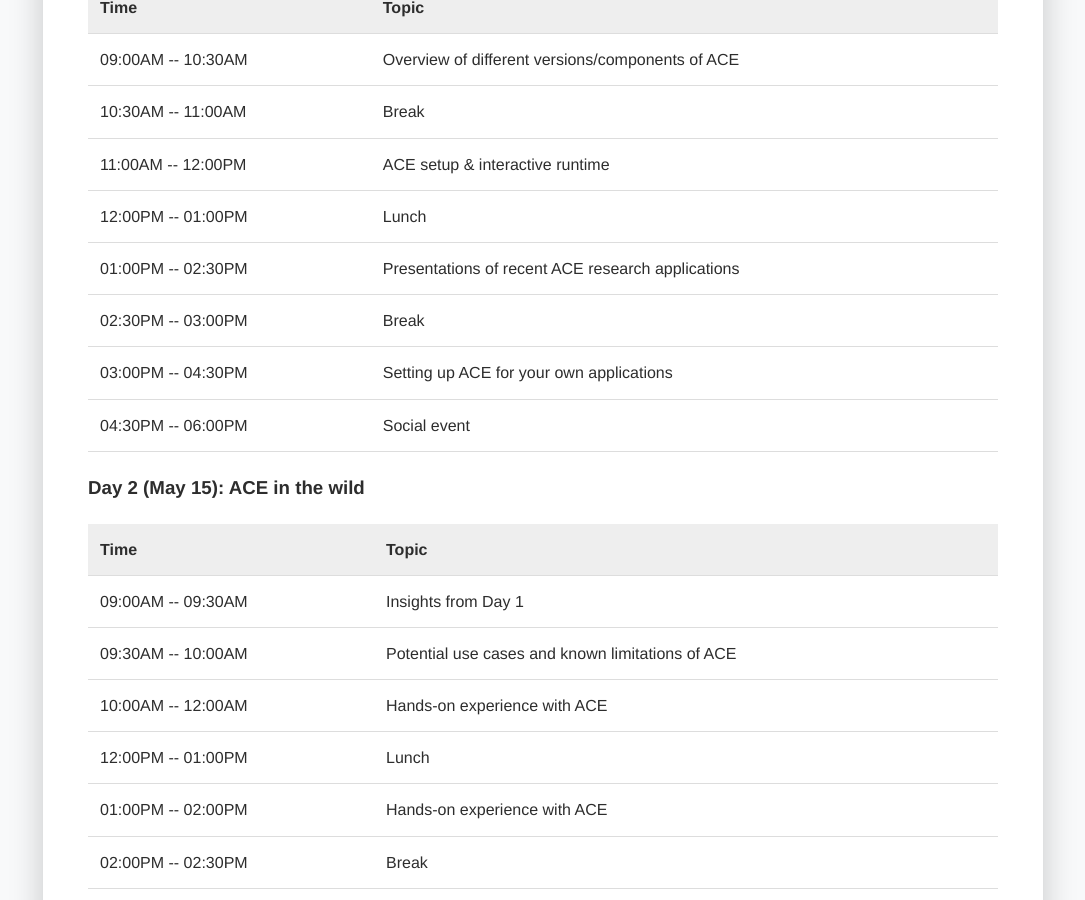
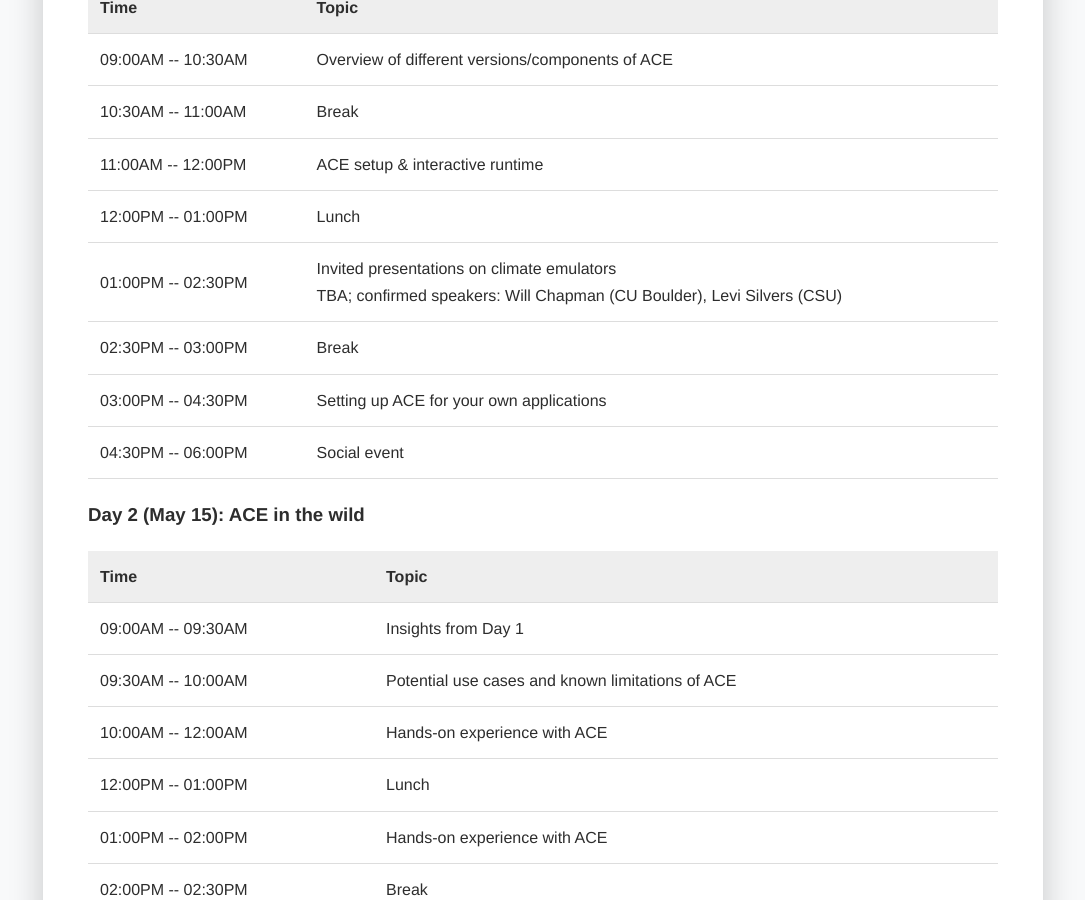
Before and after one commit to SnnVL/SnnVL.github.io, a Jekyll site: the page ACEWorkshop.html, which Jekyll copies as it is, in a window 1280 px wide and 900 px high, scrolled down 1957 px. Shown: the whole window, without its empty margins (97-1182 px from the left). Built offline with Jekyll 4.4.1, drawn with Linux system fonts in a browser that asks for light colours.

Commit message:
workshop speakers

```diff
--- a/ACEWorkshop.html
+++ b/ACEWorkshop.html
@@ -183,7 +183,7 @@
             <tr><td>10:30AM -- 11:00AM</td><td>Break</td></tr>
             <tr><td>11:00AM -- 12:00PM</td><td>ACE setup & interactive runtime</td></tr>
             <tr><td>12:00PM -- 01:00PM</td><td>Lunch</td></tr>
-            <tr><td>01:00PM -- 02:30PM</td><td>Presentations of recent ACE research applications</td></tr>
+            <tr><td>01:00PM -- 02:30PM</td><td>Invited presentations on climate emulators<br> TBA; confirmed speakers: Will Chapman (CU Boulder), Levi Silvers (CSU)</td></tr>
             <tr><td>02:30PM -- 03:00PM</td><td>Break</td></tr>
             <tr><td>03:00PM -- 04:30PM</td><td>Setting up ACE for your own applications</td></tr>
             <tr><td>04:30PM -- 06:00PM</td><td>Social event</td></tr>
```
